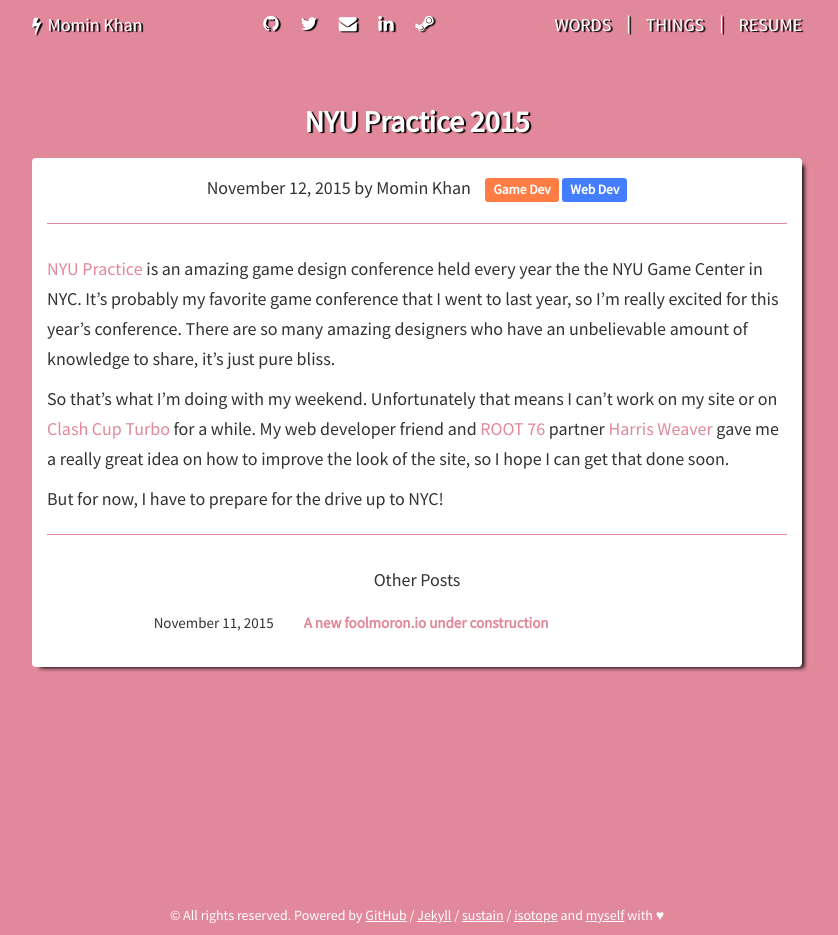
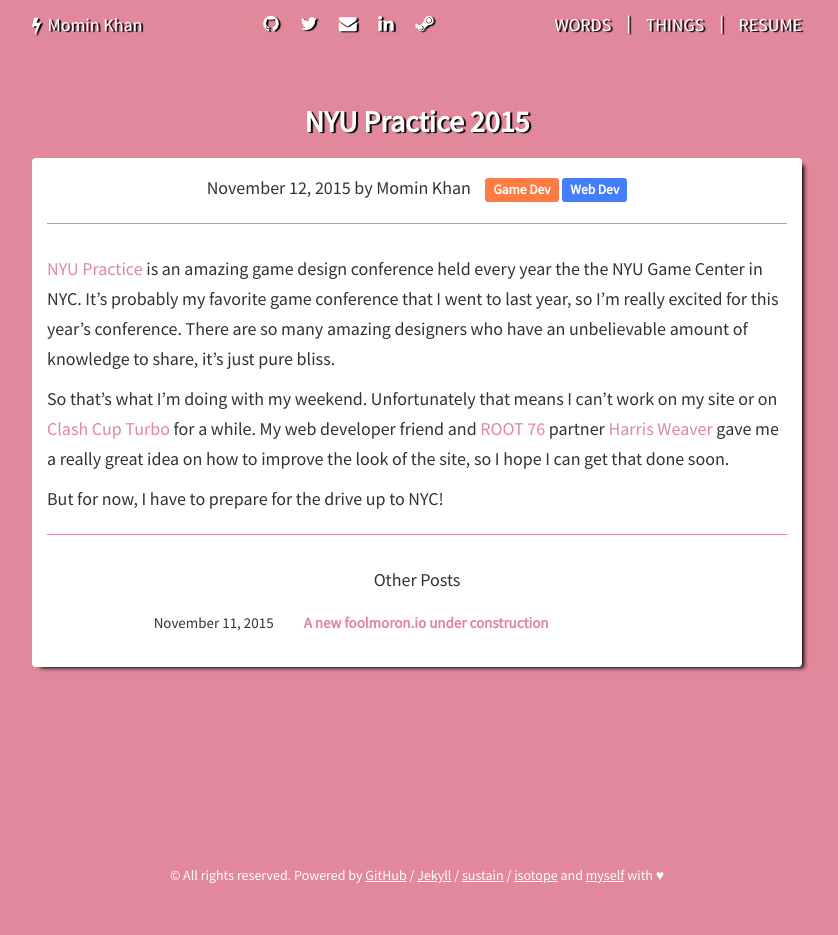
Before and after one commit to foolmoron/foolmoron.github.io, a Jekyll site: the page built from _posts/2015-11-12-practice-2015.md, in a window 1280 px wide. Shown: the whole page, without its empty margins (223-1061 px from the left). Built offline with Jekyll 4.4.1, drawn with Linux system fonts in a browser that asks for light colours; nearby versions of some CDN libraries; Markdown is read by kramdown in place of the engine named in the settings; after the commit the page ends 900 px from its top, so only the background shows below that.

Commit message:
Make footer fit in page without scrollbar if possible

```diff
--- a/static/css/main.css
+++ b/static/css/main.css
@@ -18,7 +18,7 @@ a:hover {
 /* Wrapper for page content to push down footer */
 #wrap {
   padding-bottom: 50px;
-  min-height: 100%;
+  min-height: calc(100vh - 40px);
   height: auto;
   /* Negative indent footer by its height */
   margin: 0 auto -65px;
```
